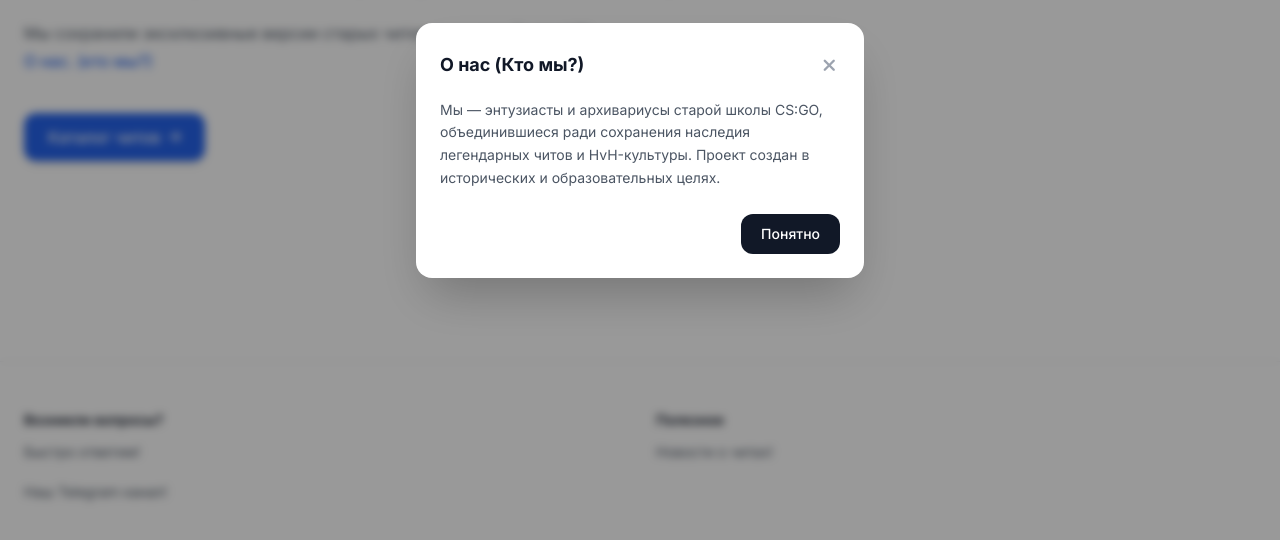
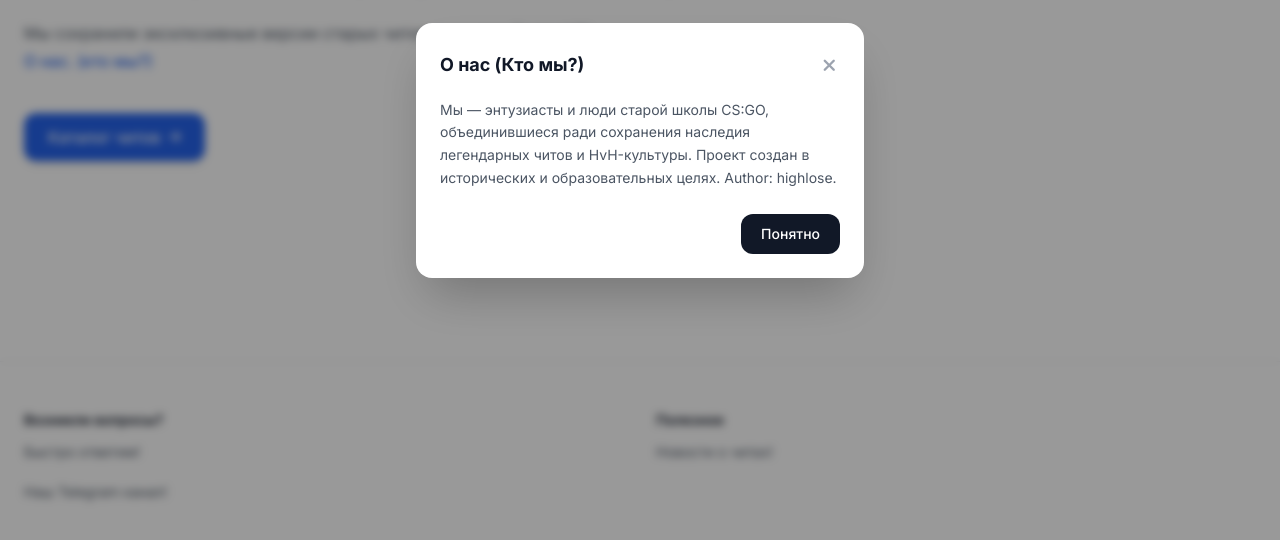
Before and after one commit to highlose/csgo-for-fun, a plain HTML site: page index.html in a window 1280 px wide. Both pictures are taken after a click on the link "О нас. (кто мы?)". Shown: the part 250-790 px from the top of the page. Drawn offline with nearby package versions, Linux system fonts and the light colour scheme.

Commit message:
Update index.html

```diff
--- a/index.html
+++ b/index.html
@@ -336,7 +336,7 @@
 
         function openAboutModal(e) {
             e.preventDefault();
-            showModal("О нас (Кто мы?)", "Мы — энтузиасты и архивариусы старой школы CS:GO, объединившиеся ради сохранения наследия легендарных читов и HvH-культуры. Проект создан в исторических и образовательных целях.");
+            showModal("О нас (Кто мы?)", "Мы — энтузиасты и люди старой школы CS:GO, объединившиеся ради сохранения наследия легендарных читов и HvH-культуры. Проект создан в исторических и образовательных целях. Author: highlose.");
         }
 
         function showModal(title, text) {
```
